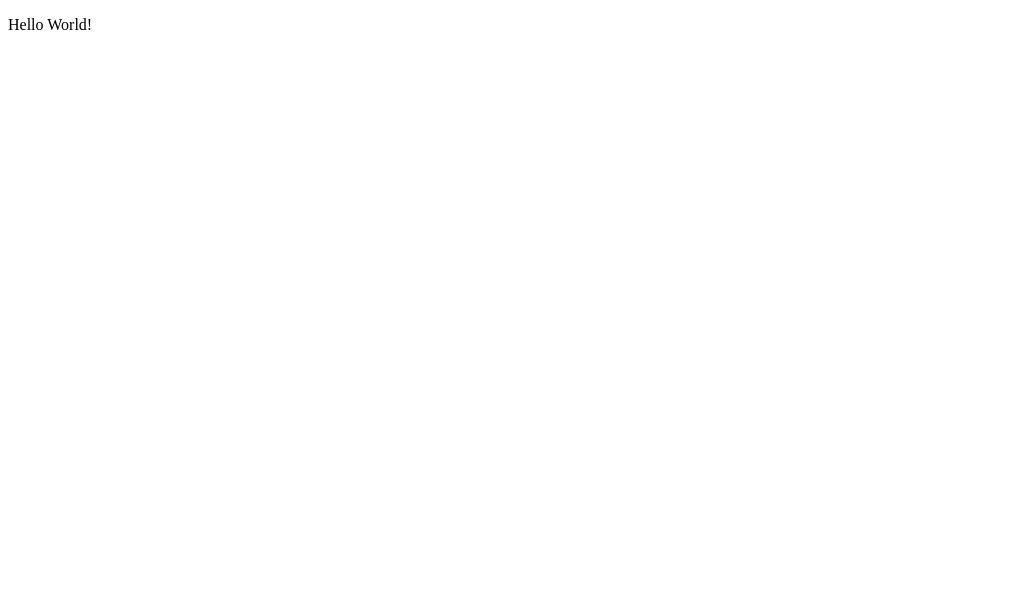
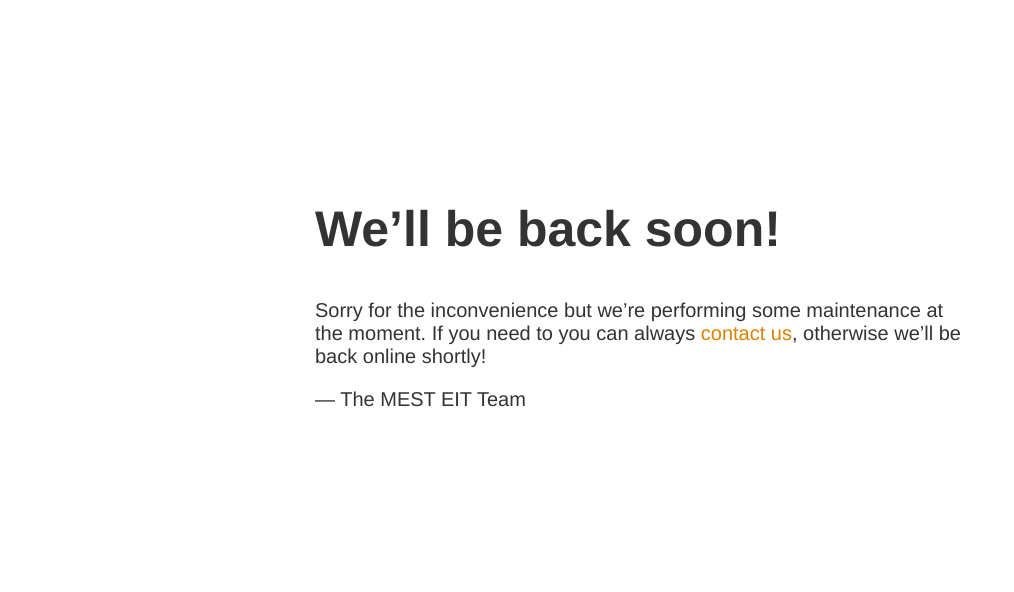
Before and after one commit to mickeymond-mest/hello-world, a plain HTML site: page index.html in a window 1280 px wide. Shown: the whole page, without its empty margins (0-1014 px from the left). Drawn offline with Linux system fonts and the light colour scheme.

Commit message:
Created Maintenance Page

```diff
--- a/index.html
+++ b/index.html
@@ -1,12 +1,18 @@
-<!DOCTYPE html>
-<html lang="en">
-<head>
-  <meta charset="UTF-8">
-  <meta name="viewport" content="width=device-width, initial-scale=1.0">
-  <meta http-equiv="X-UA-Compatible" content="ie=edge">
-  <title>Hello World!</title>
-</head>
-<body>
-  <p>Hello World!</p>
-</body>
-</html>
+<!doctype html>
+<title>Site Maintenance</title>
+<style>
+  body { text-align: center; padding: 150px; }
+  h1 { font-size: 50px; }
+  body { font: 20px Helvetica, sans-serif; color: #333; }
+  article { display: block; text-align: left; width: 650px; margin: 0 auto; }
+  a { color: #dc8100; text-decoration: none; }
+  a:hover { color: #333; text-decoration: none; }
+</style>
+
+<article>
+    <h1>We&rsquo;ll be back soon!</h1>
+    <div>
+        <p>Sorry for the inconvenience but we&rsquo;re performing some maintenance at the moment. If you need to you can always <a href="mailto:#">contact us</a>, otherwise we&rsquo;ll be back online shortly!</p>
+        <p>&mdash; The MEST EIT Team</p>
+    </div>
+</article>
```
